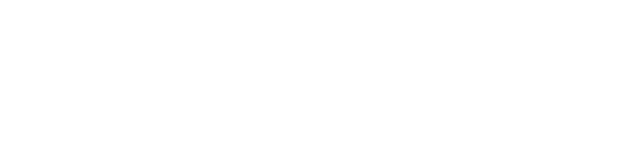
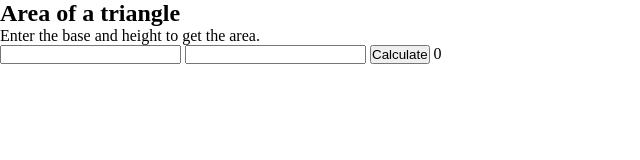
Before and after one commit to zubairmoerat/areaOfTriangle, a plain HTML site: page index.html in a window 1280 px wide. Shown: the whole page, without its empty margins (0-640 px from the left). Drawn offline with Linux system fonts and the light colour scheme.

Commit message:
htmlContentDone

```diff
--- a/index.html
+++ b/index.html
@@ -8,7 +8,14 @@
     <title>Area of triangle</title>
 </head>
 <body>
-
+    <div class="container">
+        <h2>Area of a triangle</h2>
+        <p>Enter the base and height to get the area.</p>
+        <input type="number" data-input1>
+        <input type="number" data-input2>
+        <button data-claculate>Calculate</button>
+        <label for="output" data-result>0</label>
+    </div>
     <!-- javaScript -->
     <script src="/script/code.js"></script>
 </body>
```
